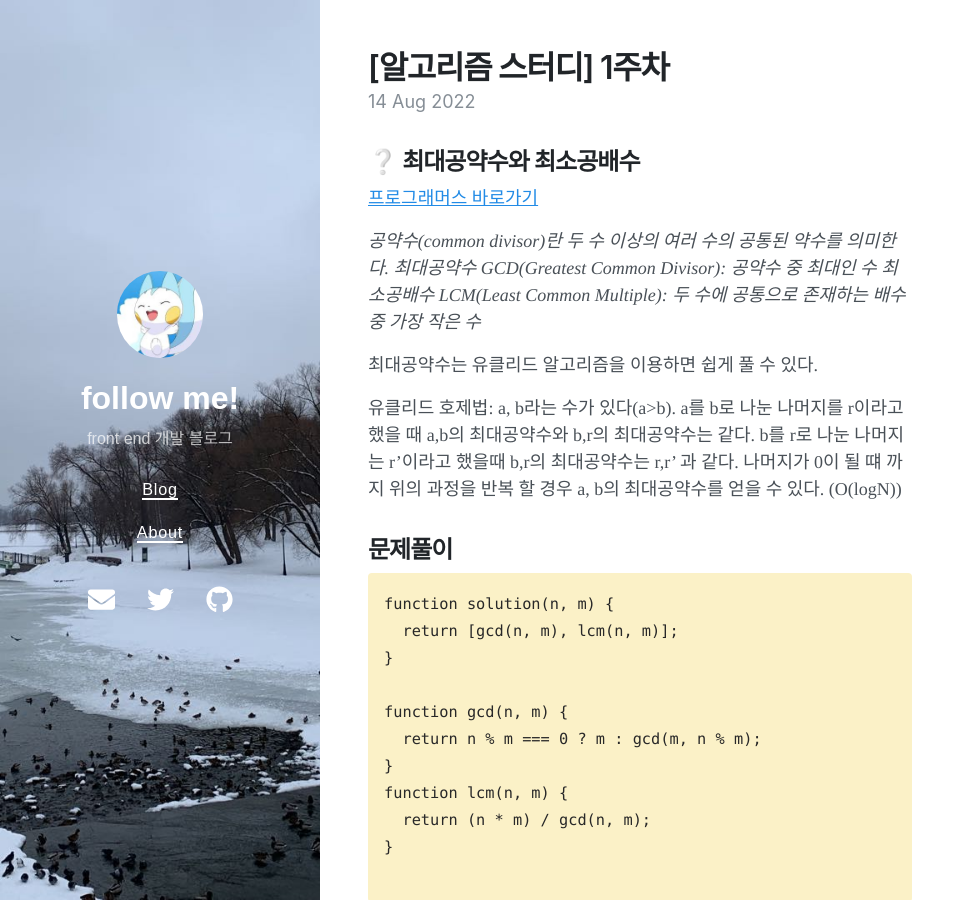
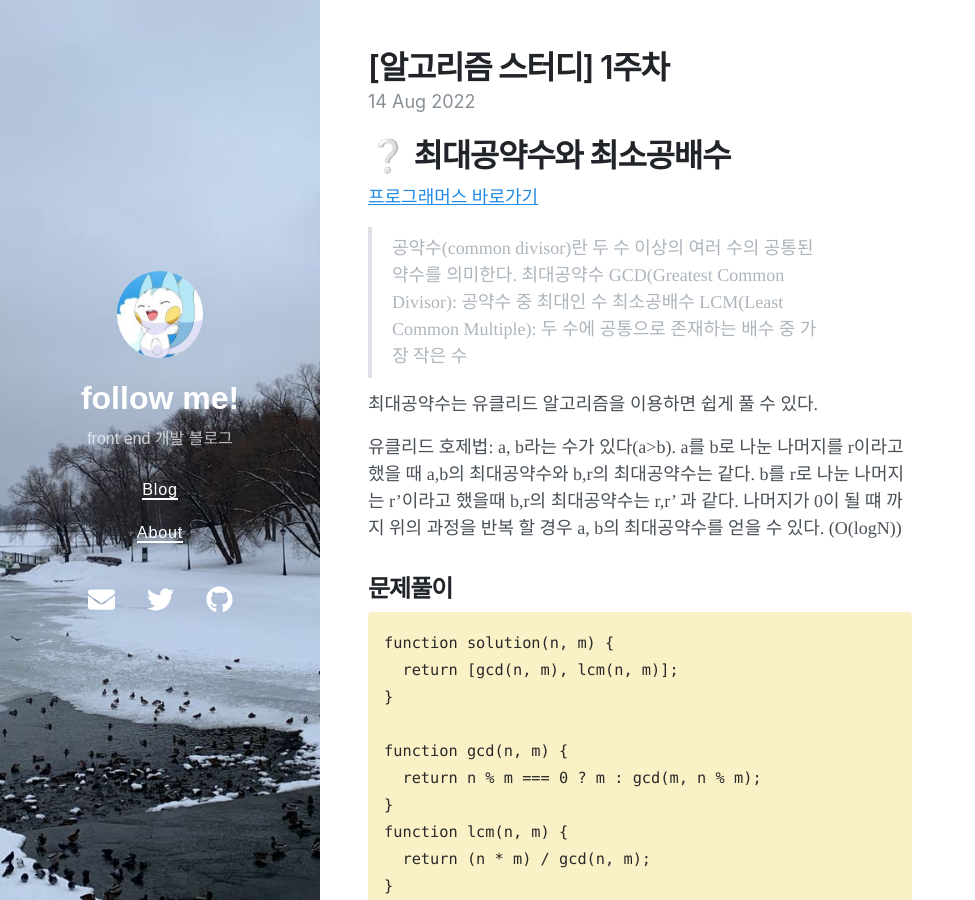
Before and after one commit to micmacbox/micmacbox.github.io, a Jekyll site: the page built from algorithm/_posts/2022-08-15-algorithm_study_week01.md, in a window 1280 px wide and 900 px high. Shown: the whole window, without its empty margins (0-975 px from the left). Built offline with Jekyll 4.4.1, drawn with Linux system fonts in a browser that asks for light colours; nearby versions of some CDN libraries.

Commit message:
post fix:  알고리즘 스터디 1주차

````diff
--- a/algorithm/_posts/2022-08-15-algorithm_study_week01.md
+++ b/algorithm/_posts/2022-08-15-algorithm_study_week01.md
@@ -7,13 +7,13 @@ date: 2022-08-15 01:00 +0800
 # toc: true
 ---
 
-## ❔ 최대공약수와 최소공배수
+# ❔ 최대공약수와 최소공배수
 
 [프로그래머스 바로가기](https://school.programmers.co.kr/learn/courses/30/lessons/12940)
 
-_공약수(common divisor)란 두 수 이상의 여러 수의 공통된 약수를 의미한다.
-최대공약수 GCD(Greatest Common Divisor): 공약수 중 최대인 수
-최소공배수 LCM(Least Common Multiple): 두 수에 공통으로 존재하는 배수 중 가장 작은 수_
+> 공약수(common divisor)란 두 수 이상의 여러 수의 공통된 약수를 의미한다.
+> 최대공약수 GCD(Greatest Common Divisor): 공약수 중 최대인 수
+> 최소공배수 LCM(Least Common Multiple): 두 수에 공통으로 존재하는 배수 중 가장 작은 수
 
 최대공약수는 유클리드 알고리즘을 이용하면 쉽게 풀 수 있다.
 
@@ -37,7 +37,9 @@ function lcm(n, m) {
 
 ```
 
-## ❔ 문자열 내 마음대로 정렬하기
+<br>
+
+# ❔ 문자열 내 마음대로 정렬하기
 
 [프로그래머스 바로가기](https://school.programmers.co.kr/learn/courses/30/lessons/12915)
 
@@ -64,7 +66,9 @@ function solution(strings, n) {
 
 ```
 
-## ❔ 하샤드 수
+<br>
+
+# ❔ 하샤드 수
 
 [프로그래머스 바로가기](https://school.programmers.co.kr/learn/courses/30/lessons/12947)
 
@@ -83,7 +87,9 @@ function solution(x) {
 
 ```
 
-## ❔ K번째수
+<br>
+
+# ❔ K번째수
 
 [프로그래머스 바로가기](https://school.programmers.co.kr/learn/courses/30/lessons/42748)
 
@@ -98,7 +104,9 @@ function solution(array, commands) {
 }
 ```
 
-## ❔ 완주하지 못한 선수
+<br>
+
+# ❔ 완주하지 못한 선수
 
 [프로그래머스 바로가기](https://school.programmers.co.kr/learn/courses/30/lessons/42576)
 
@@ -115,7 +123,9 @@ function solution(participant, completion) {
 }
 ```
 
-## ❔ 폰켓몬
+<br>
+
+# ❔ 폰켓몬
 
 [프로그래머스 바로가기](https://school.programmers.co.kr/learn/courses/30/lessons/1845)
 
@@ -131,5 +141,7 @@ function solution(nums) {
 }
 ```
 
+<br>
+
 이전에 풀었던 문제들도 몇개 있어서 다시 풀어봤는데도 푸는 방식은 크게 달라진게 없는 것 같다.
 알고리즘 열심히 해봐야지 아자아자~
````
